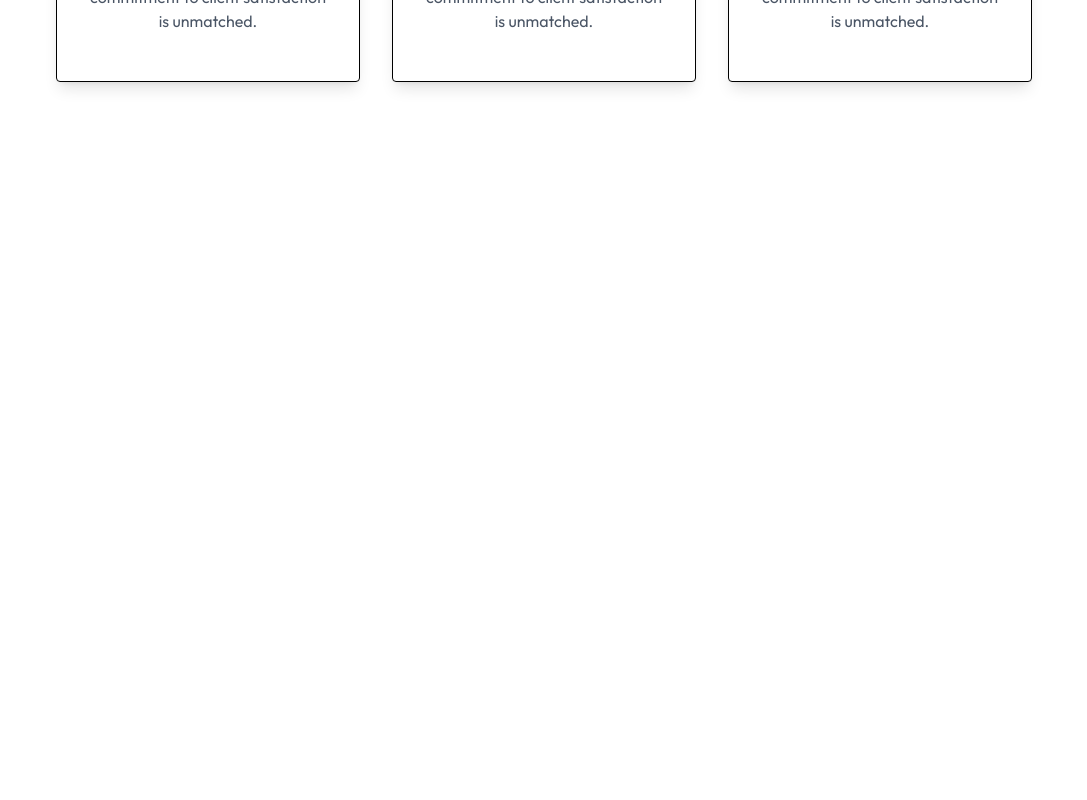
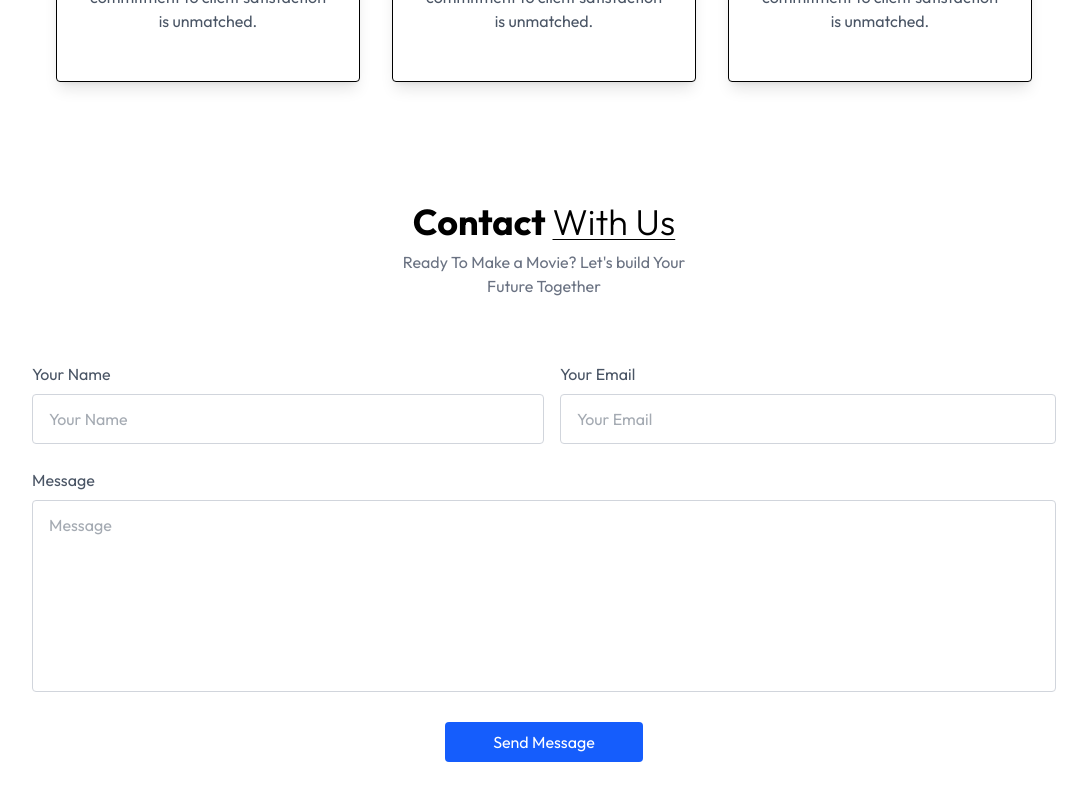
Before and after one commit to rashimarasangi/Estate, a React (Vite) app: page / in a window 1280 px wide. Shown: the part 2919-3719 px from the top of the page, without its empty margins (96-1183 px from the left). Before the commit the page ends 3041 px from the top, so only its background shows below. Built offline with nearby package versions, Linux system fonts and the light colour scheme.

Commit message:
contact section is added

```diff
--- a/index.html
+++ b/index.html
@@ -1,5 +1,5 @@
 <!doctype html>
-<html lang="en">
+<html lang="en" class="scroll-smooth">
   <head>
     <meta charset="UTF-8" />
     <link rel="icon" type="image/svg+xml" href="/favicon.svg" />
--- a/package.json
+++ b/package.json
@@ -11,7 +11,8 @@
   },
   "dependencies": {
     "react": "^19.1.0",
-    "react-dom": "^19.1.0"
+    "react-dom": "^19.1.0",
+    "react-toastify": "^11.0.5"
   },
   "devDependencies": {
     "@eslint/js": "^9.25.0",
--- a/src/App.jsx
+++ b/src/App.jsx
@@ -3,6 +3,7 @@ import Header from './components/Header'
 import About from './components/About'
 import Projects from './components/Projects'
 import Testimonials from './components/Testimonials'
+import Contact from './components/Contact'
 
 const App = () => {
   return (
@@ -11,6 +12,7 @@ const App = () => {
       <About/>
       <Projects/>
       <Testimonials/>
+      <Contact/>
     </div>
   )
 }
--- /dev/null
+++ b/src/components/Contact.jsx
@@ -0,0 +1,68 @@
+import React from 'react'
+
+const Contact = () => {
+
+const [result, setResult] = React.useState("");
+
+  const onSubmit = async (event) => {
+    event.preventDefault();
+    setResult("Sending....");
+    const formData = new FormData(event.target);
+
+    formData.append("access_key", "27cdb2c5-dd50-4bb6-92a8-40a0d6f54da6");
+
+    const response = await fetch("https://api.web3forms.com/submit", {
+      method: "POST",
+      body: formData
+    });
+
+    const data = await response.json();
+
+    if (data.success) {
+      setResult("");
+      alert("Form submitted Successfully")
+      event.target.reset();
+    } else {
+      console.log("Error", data);
+      alert(data.message)
+      setResult("");
+    }
+  };
+
+  return (
+    <div
+      className='text-center p-6 py-20 lg:px-32 w-full overflow-hidden'
+      id='Contact'
+    >
+      <h1 className='text-2xl sm:text-4xl font-bold mb-2 text-center'>
+        Contact <span className='underline underline-offset-4 decoration-1 font-light'>With Us</span>
+      </h1>
+      <p className='text-center text-gray-500 mb-8 max-w-80 mx-auto'>Ready To Make a Movie? Let's build Your Future Together</p>
+
+      <form onSubmit={onSubmit} className='max-w-2x1 mx-auto text-gray-600 pt-8'>
+        <div className='flex flex-wrap'>
+            <div className='w-full md:w-1/2 text-left'>
+                Your Name
+                <input className='w-full border border-gray-300 rounded py-3 px-4 mt-2 ' type="text" name ='Name' placeholder='Your Name' required/>
+            </div>
+            <div className='w-full md:w-1/2 text-left md:pl-4'>
+                Your Email
+                <input className='w-full border border-gray-300 rounded py-3 px-4 mt-2 ' type="email" name ='Email' placeholder='Your Email' required/>
+            </div>
+        </div>
+
+        <div className='my-6 text-left'>
+            Message
+            <textarea className='w-full border border-gray-300 rounded py-3 px-4 mt-2 h-48 resize-none'
+             name="Message" placeholder='Message' required ></textarea>
+        </div>
+        <button className='bg-blue-600 text-white py-2 px-12 mb-10 rounded'>{result ? result : "Send Message"}</button>
+      </form>
+
+
+
+    </div>
+  )
+}
+
+export default Contact
```
Also changed, not shown: 1 other file (tests, documents, lock files or other folders).
